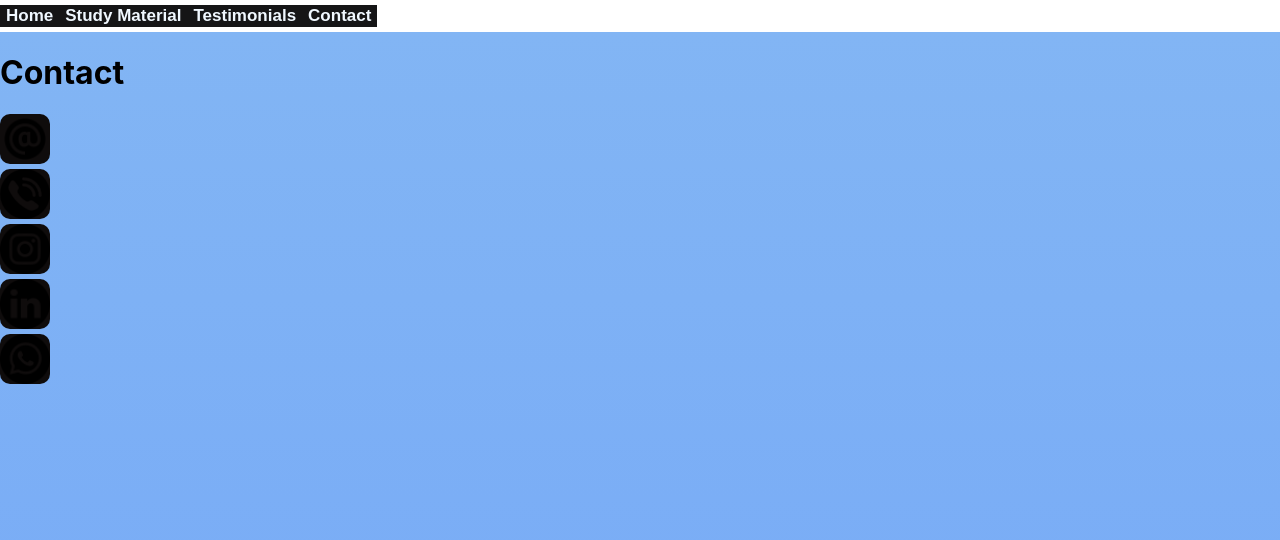
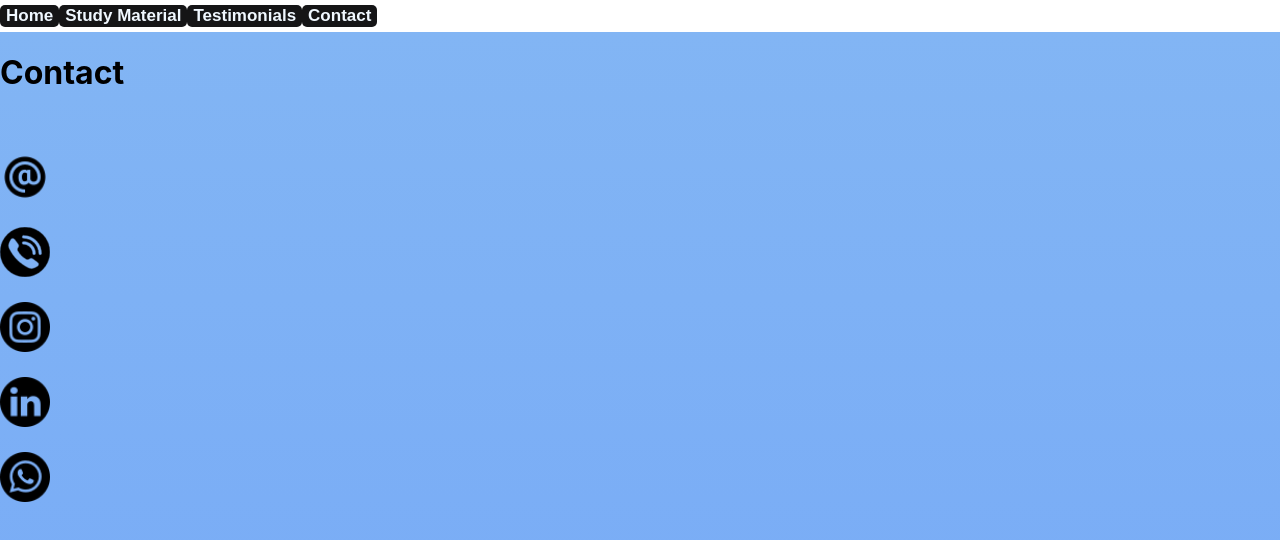
Before and after one commit to babypilot007/flyhimalay, a React (Create React App) app: page /contact in a window 1280 px wide. Shown: the top 540 px of the page. Built offline with nearby package versions, Linux system fonts and the light colour scheme.

Commit message:
insta fix trial

```diff
--- a/src/App.css
+++ b/src/App.css
@@ -9,7 +9,21 @@ button {
   margin-top: 5px;
   margin-bottom: 5px;
   font-weight: bold;
+  border-radius: 5px;
+}
 
+.socicons{
+    margin-top: 40px;
+
+    a{
+    height: fit-content;
+
+    }
+
+    img{
+        margin-top: 20px;
+        background-color: rgba(128, 175, 236, 0);
+    }
 }
 
 img{
@@ -309,7 +323,6 @@ html {
 
         img{
             margin-top: 20px;
-
         }
     }
 
```
